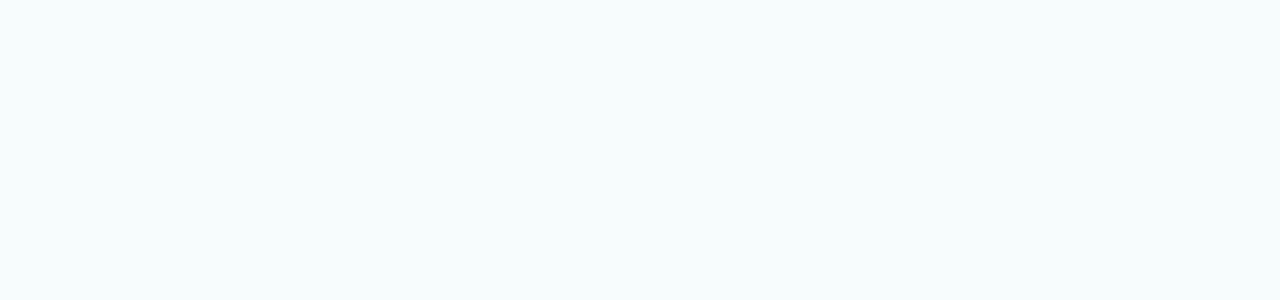
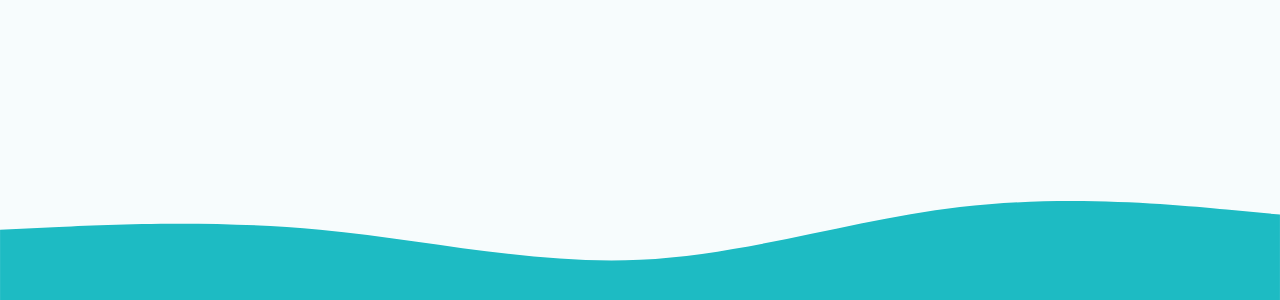
Before and after one commit to Cavein254/react-router-budget-app, a React (Vite) app: page / in a window 1280 px wide. Shown: the part 480-780 px from the top of the page. Built offline with nearby package versions, Linux system fonts and the light colour scheme.

Commit message:
Add navvar

```diff
--- /dev/null
+++ b/src/components/Nav.jsx
@@ -0,0 +1,7 @@
+import React from "react";
+
+const Nav = ({ userName }) => {
+  return <nav>{userName}</nav>;
+};
+
+export default Nav;
--- a/src/layout/Main.jsx
+++ b/src/layout/Main.jsx
@@ -1,6 +1,8 @@
 import React from "react";
 import { fetchData } from "../helpers";
 import { Outlet, useLoaderData } from "react-router-dom";
+import wave from "../assets/wave.svg";
+import Nav from "../components/Nav";
 
 export const MainLoader = () => {
   const userName = fetchData("userName");
@@ -10,9 +12,12 @@ export const MainLoader = () => {
 const Main = () => {
   const { userName } = useLoaderData();
   return (
-    <div>
-      <h1>{userName}</h1>
-      <Outlet />
+    <div className="layout">
+      <Nav userName={userName} />
+      <main>
+        <Outlet />
+      </main>
+      <img src={wave} alt="wave" />
     </div>
   );
 };
```
